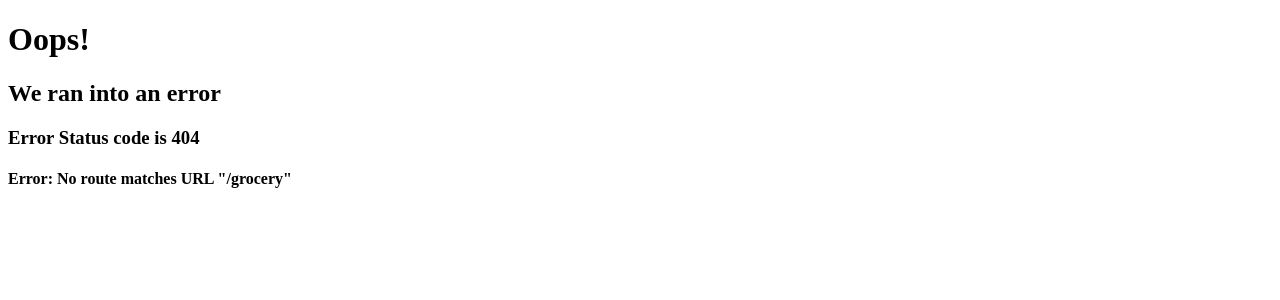
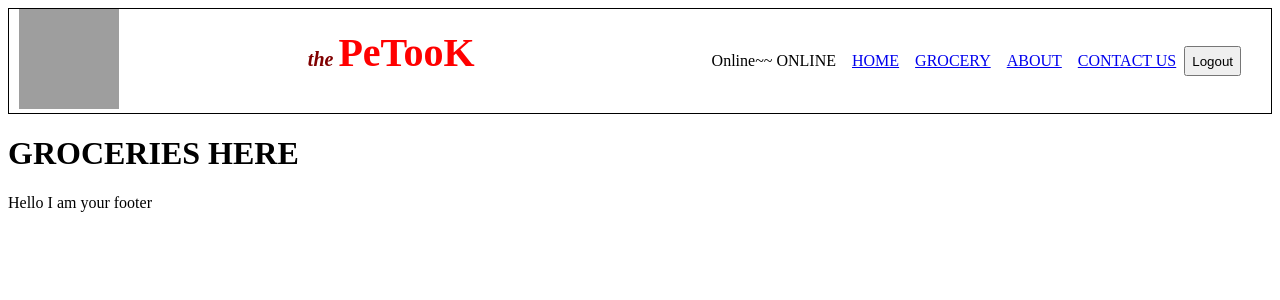
Before and after one commit to bratati57/namasteReact, a React (Vite) app: page /grocery in a window 1280 px wide. Before the commit this address had no page. Shown: the top 300 px of the page. Built offline with nearby package versions, Linux system fonts and the light colour scheme; grey boxes are pictures that could not be loaded.

Commit message:
Episode 9-optimize-customHookLazyLoading

```diff
--- a/src/App.js
+++ b/src/App.js
@@ -1,4 +1,4 @@
-import React from "react";
+import React, {Suspense, lazy} from "react";
 import ReactDOM from "react-dom/client";
 import Header from "./components/Header";
 import About from "./components/About";
@@ -8,7 +8,8 @@ import RestuarantMenu from "./components/RestuarantMenu";
 import Footer from "./components/Footer"
 import FallbackUI from "./components/FallbackUI";
 import { createBrowserRouter, RouterProvider, Outlet } from "react-router-dom";
-
+// import Grocery from "./components/Grocery";
+const Grocery= lazy(()=>import("./components/Grocery"))
 
 const AppLayout = () => {
   return (
@@ -40,7 +41,12 @@ const appRouter=createBrowserRouter([
         {
              path:"/restuarants/:resId",
             element:<RestuarantMenu/>,
+        },
+         {
+             path:"/grocery",
+            element:<Suspense fallback={<h1>Loading~~~~~</h1>}><Grocery/></Suspense>,
         }
+
     ],
     errorElement:<FallbackUI/>
 },
--- a/src/components/Body.jsx
+++ b/src/components/Body.jsx
@@ -5,6 +5,7 @@ import { RES_LIST_URL} from '../utils/constants'
 import Shimmer from "./Shimmer"
 import {LOGO_URL} from "../utils/constants"
 import {Link} from "react-router-dom"
+import useOnlineStatus from "../utils/useOnlineStatus"
 function Body() {
   const [resData, setResData]= useState([])
   const [filteredData, setFilteredData]= useState([])//can later be changed when fetch works
@@ -12,7 +13,7 @@ function Body() {
 
 useEffect(()=>{getData()},[]
 )
-
+const onlineStatus=useOnlineStatus()
 
    const getData=async()=>{
   const data=await fetch(RES_LIST_URL)
@@ -21,6 +22,7 @@ setResData(resjson?.data?.cards[4]?.card?.card?.gridElements?.infoWithStyle?.res
 setFilteredData(resjson?.data?.cards[4]?.card?.card?.gridElements?.infoWithStyle?.restaurants)
 console.log(resjson?.data?.cards[4]?.card?.card?.gridElements?.infoWithStyle?.restaurants)
 }
+if (onlineStatus===false) return <h1>Hello! Looks like there is an issue with your internet connection</h1>
    if (filteredData.length===0) return <Shimmer/>
   return (
     <div>
--- /dev/null
+++ b/src/components/Grocery.jsx
@@ -0,0 +1,7 @@
+const Grocery=()=>{
+    return(
+        <div>
+        <h1>GROCERIES HERE</h1></div>
+    )
+}
+export default Grocery
--- a/src/components/Header.jsx
+++ b/src/components/Header.jsx
@@ -1,31 +1,49 @@
-import React,{useState} from 'react'
-import {LOGO_URL} from "../utils/constants"
-import {Link} from "react-router-dom"
+import React, { useState } from "react";
+import { LOGO_URL } from "../utils/constants";
+import { Link } from "react-router-dom";
+import useOnlineStatus from "../utils/useOnlineStatus";
 
 function Header() {
-  const [btnContent, setBtnContent]= useState("Logout")
-    // const [isLoggedIn, setIsLoggedIn]= useState("true")
+  const [btnContent, setBtnContent] = useState("Logout");
+  // const [isLoggedIn, setIsLoggedIn]= useState("true")
+  const onlineStatus = useOnlineStatus();
   return (
- <div className="header">
+    <div className="header">
       <div>
-        <img
-          className="logo-style"
-          alt="app-log"
-          src={LOGO_URL}
-        ></img>
+        <img className="logo-style" alt="app-log" src={LOGO_URL}></img>
       </div>
-      <div className="title"> <span className="title-style1">the </span>
-      <span className="title-style2">PeTooK</span></div>
+      <div className="title">
+        {" "}
+        <span className="title-style1">the </span>
+        <span className="title-style2">PeTooK</span>
+      </div>
       <div className="navbar-style">
         <ul>
-         <li><Link to="/">HOME</Link></li>
-          <li><Link to="/about">ABOUT</Link></li>
-          <li><Link to="/contact">CONTACT US</Link></li>
+          <li>Online~~ {onlineStatus ? "ONLINE" : "OFFLINE"}</li>
+
+          <li>
+            <Link to="/">HOME</Link>
+          </li>
+          <li>
+            <Link to="/grocery">GROCERY</Link>
+          </li>
+          <li>
+            <Link to="/about">ABOUT</Link>
+          </li>
+          <li>
+            <Link to="/contact">CONTACT US</Link>
+          </li>
         </ul>
-        <button onClick={()=>setBtnContent(btnContent==="Logout"?"Login":"Logout")}>{btnContent}</button>
+        <button
+          onClick={() =>
+            setBtnContent(btnContent === "Logout" ? "Login" : "Logout")
+          }
+        >
+          {btnContent}
+        </button>
       </div>
     </div>
   );
-};
+}
 
-export default Header
+export default Header;
--- a/src/components/RestuarantMenu.jsx
+++ b/src/components/RestuarantMenu.jsx
@@ -1,41 +1,33 @@
-import React,{useEffect, useState} from 'react'
-import {RES_MENU} from "../utils/constants"
-import Shimmer from "./Shimmer"
-import { useParams } from 'react-router-dom'
+import Shimmer from "./Shimmer";
+import { useParams } from "react-router-dom";
+import useRestuarantMenu from "../utils/useRestuarantMenu";
 const RestuarantMenu = () => {
-  const [resMenu, setResMenu]= useState(null)
-  const {resId}=useParams()
-  console.log("resIdParams resIdParams", resId)
-  useEffect(()=>{
-getResMenuDetails()
-  },[])
-  const getResMenuDetails=async()=>{
-    const res=await fetch(RES_MENU+resId)
-    const resJson= await res.json()
-    console.log(resJson?.data?.cards[4]?.groupedCard?.cardGroupMap?.REGULAR?.cards[2]?.card?.card?.itemCards)
-setResMenu(resJson?.data)
-  }
-    if (resMenu===null) return <Shimmer/>
-const nameOfRes=resMenu?.cards[0]?.card?.card?.text
-const menu=resMenu?.cards[4]?.groupedCard?.cardGroupMap?.REGULAR?.cards[2]?.card?.card.itemCards
-console.log("menu", menu)
+  const { resId } = useParams();
+  const resMenu = useRestuarantMenu(resId);
 
+  if (resMenu === null) return <Shimmer />;
+  const nameOfRes = resMenu?.cards[0]?.card?.card?.text;
+  const menu =
+    resMenu?.cards[4]?.groupedCard?.cardGroupMap?.REGULAR?.cards[2]?.card?.card
+      .itemCards;
+  console.log("menu", menu);
 
   return (
     <div className="res-menu">
       <h1>{nameOfRes}</h1>
       <h2>Menu:</h2>
-      {menu.map((item)=>{
-        const itemInside= item?.card?.info
-        return(
+      {menu.map((item) => {
+        const itemInside = item?.card?.info;
+        return (
           <div key={itemInside?.id}>
-              <h3>{itemInside?.name} - Rs. {itemInside?.price/100}</h3>
-              </div>
-        )
+            <h3>
+              {itemInside?.name} - Rs. {itemInside?.price / 100}
+            </h3>
+          </div>
+        );
       })}
+    </div>
+  );
+};
 
-    </div>
-  )
-}
-
-export default RestuarantMenu
+export default RestuarantMenu;
--- /dev/null
+++ b/src/utils/useOnlineStatus.js
@@ -0,0 +1,15 @@
+import { useState, useEffect } from "react";
+const useOnlineStatus = () => {
+  const [onlineStatus, setOnlineStatus] = useState(true);
+  useEffect(() => {
+    window.addEventListener("online", () => {
+      setOnlineStatus(true);
+    });
+    window.addEventListener("offline", () => {
+      setOnlineStatus(false);
+    });
+  }, []);
+
+  return onlineStatus;
+};
+export default useOnlineStatus;
--- /dev/null
+++ b/src/utils/useRestuarantMenu.js
@@ -0,0 +1,21 @@
+import { useState, useEffect } from "react";
+import { RES_MENU } from "./constants";
+const useRestuarantMenu = (resId) => {
+  const [resMenu, setResMenu] = useState(null);
+
+  useEffect(() => {
+    getResMenuDetails();
+  }, []);
+  const getResMenuDetails = async () => {
+    const res = await fetch(RES_MENU + resId);
+    const resJson = await res.json();
+    console.log(
+      resJson?.data?.cards[4]?.groupedCard?.cardGroupMap?.REGULAR?.cards[2]
+        ?.card?.card?.itemCards
+    );
+    setResMenu(resJson?.data);
+  };
+
+  return resMenu;
+};
+export default useRestuarantMenu;
```
